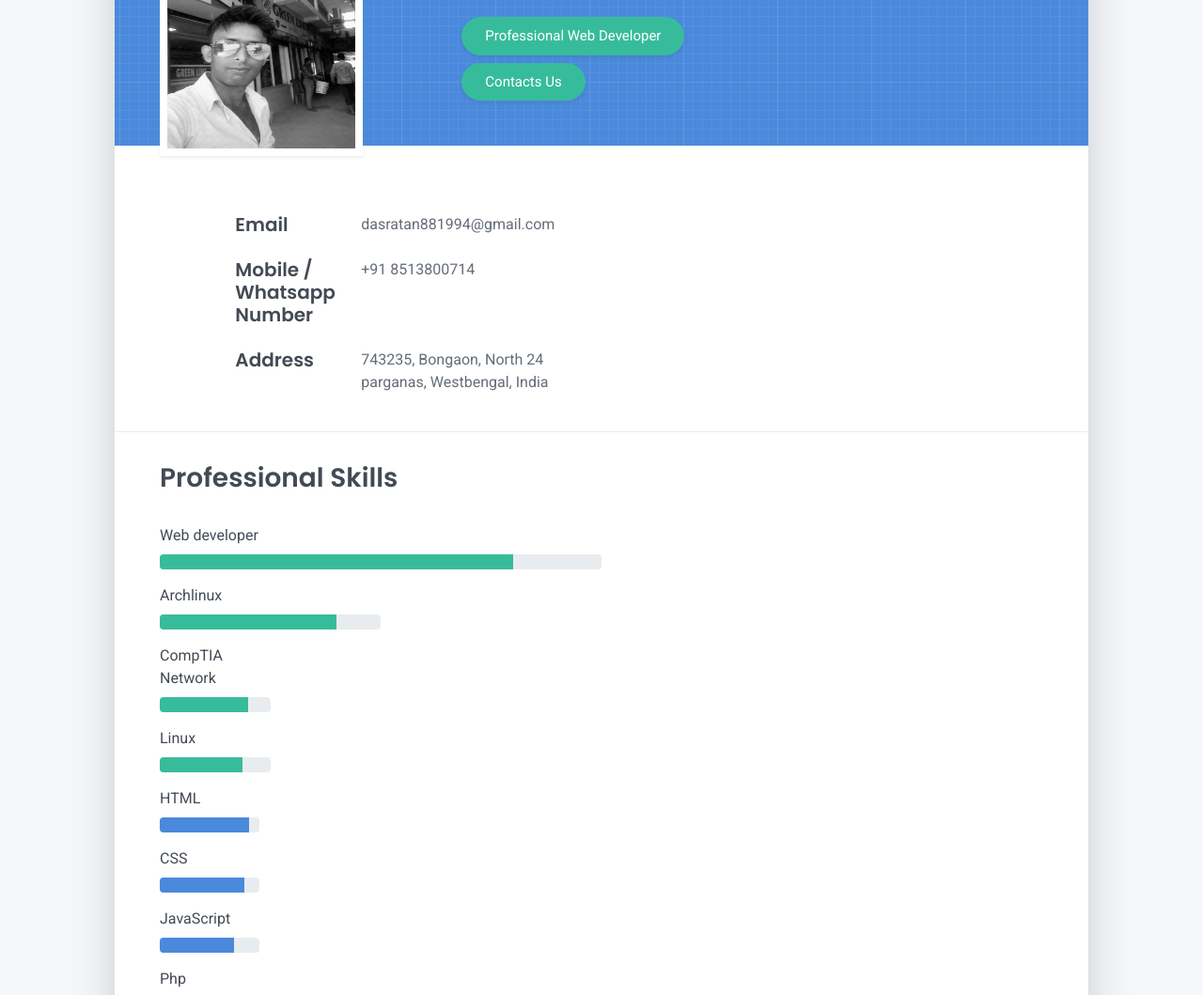
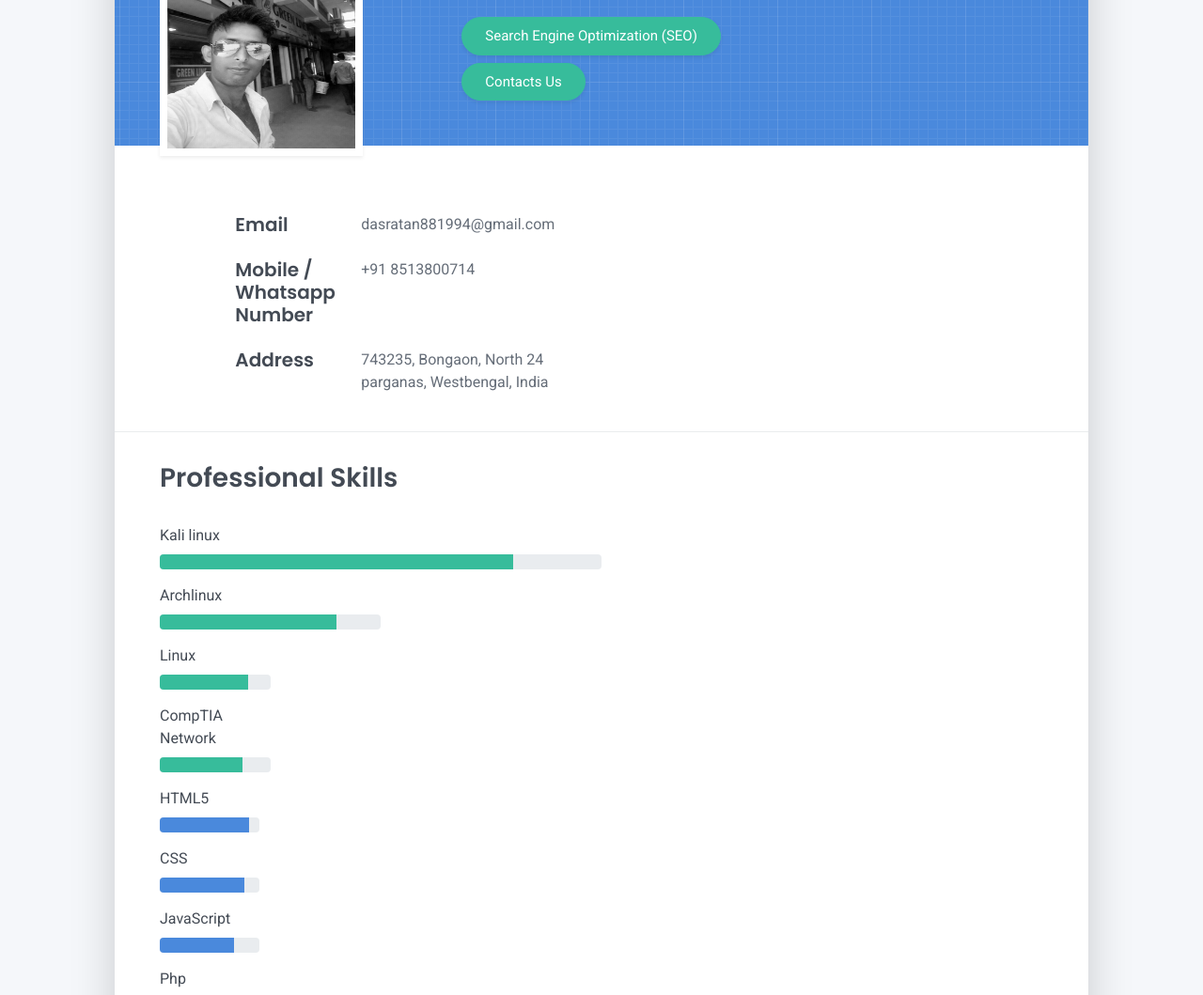
Before and after one commit to web-network/ratan, a plain HTML site: page index.html in a window 1280 px wide. Shown: the part 222-1281 px from the top of the page at 94% size. Drawn offline with Linux system fonts and the light colour scheme.

Commit message:
Add files via upload

```diff
--- a/index.html
+++ b/index.html
@@ -57,7 +57,7 @@
       <div class="col-lg-8 col-md-7 text-center text-md-start">
         <h2 class="h1 mt-2" data-aos="fade-left" data-aos-delay="0">Ratan Das</h2>
         <p data-aos="fade-left" data-aos-delay="100"></p>
-        <div class="d-print-none" data-aos="fade-left" data-aos-delay="200"><a class="btn btn-success shadow-sm mt-1" href="https://sites.google.com/view/127001localhost/home">Professional Web Developer</a></div>
+        <div class="d-print-none" data-aos="fade-left" data-aos-delay="200"><a class="btn btn-success shadow-sm mt-1" href="https://sites.google.com/view/127001localhost/home">Search Engine Optimization (SEO)</a></div>
         <div class="d-print-none" data-aos="fade-left" data-aos-delay="200"><a class="btn btn-success shadow-sm mt-1" href="https://docs.google.com/forms/d/e/1FAIpQLSf_OE4lP13Q0ZYQd1APyCGdrF-II_lML8yeIi3KA8SURWGOCA/viewform?usp=sf_link">Contacts Us</a></div>
       </div>
     </div>
@@ -92,7 +92,7 @@
   <div class="skills-section px-3 px-lg-4">
     <h2 class="h3 mb-3">Professional Skills</h2>
     <div class="col-md-6">
-      <div class="mb-2"><span>Web developer</span>
+      <div class="mb-2"><span>Kali linux</span>
         <div class="progress my-1">
           <div class="progress-bar bg-success" role="progressbar" data-aos="zoom-in-right" data-aos-delay="400" data-aos-anchor=".skills-section" style="width: 80%" aria-valuenow="90" aria-valuemin="0" aria-valuemax="100"></div>
         </div>
@@ -104,12 +104,12 @@
           </div>
         </div>
         <div class="col-md-6">
-          <div class="mb-2"><span>CompTIA Network</span>
+          <div class="mb-2"><span>Linux</span>
             <div class="progress my-1">
               <div class="progress-bar bg-success" role="progressbar" data-aos="zoom-in-right" data-aos-delay="400" data-aos-anchor=".skills-section" style="width: 80%" aria-valuenow="90" aria-valuemin="0" aria-valuemax="100"></div>
             </div>
           </div>
-          <div class="mb-2"><span>Linux</span>
+          <div class="mb-2"><span>CompTIA Network</span>
             <div class="progress my-1">
               <div class="progress-bar bg-success" role="progressbar" data-aos="zoom-in-right" data-aos-delay="600" data-aos-anchor=".skills-section" style="width: 75%" aria-valuenow="75" aria-valuemin="0" aria-valuemax="100"></div>
             </div>
@@ -117,7 +117,7 @@
         </div>
     <div class="row">
       <div class="col-md-6">
-        <div class="mb-2"><span>HTML</span>
+        <div class="mb-2"><span>HTML5</span>
           <div class="progress my-1">
             <div class="progress-bar bg-primary" role="progressbar" data-aos="zoom-in-right" data-aos-delay="100" data-aos-anchor=".skills-section" style="width: 90%" aria-valuenow="90" aria-valuemin="0" aria-valuemax="100"></div>
           </div>
@@ -180,7 +180,7 @@
         </div>
         <div class="text-small">
           <div class="mb-1">&copy; Bongaon.</div>
-          <div>North 24 parganas - <a href="https://bachendra.blogspot.com/" target="_blank">Westbengal, India</a></div>
+          <div>North 24 parganas - <a href="https://web-network.github.io/ratan/" target="_blank">Westbengal, India</a></div>
         </div>
       </div>
     </footer>
```
